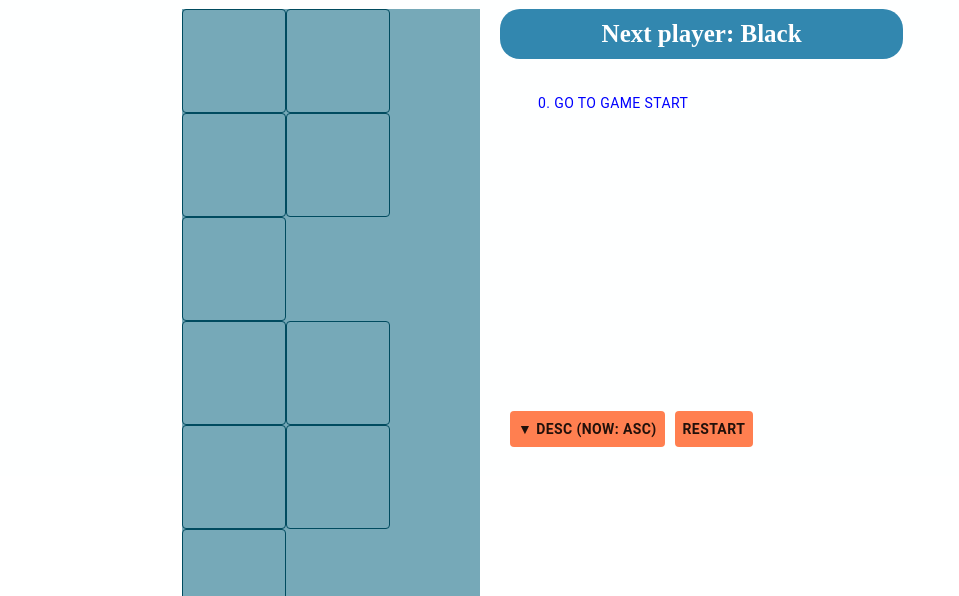
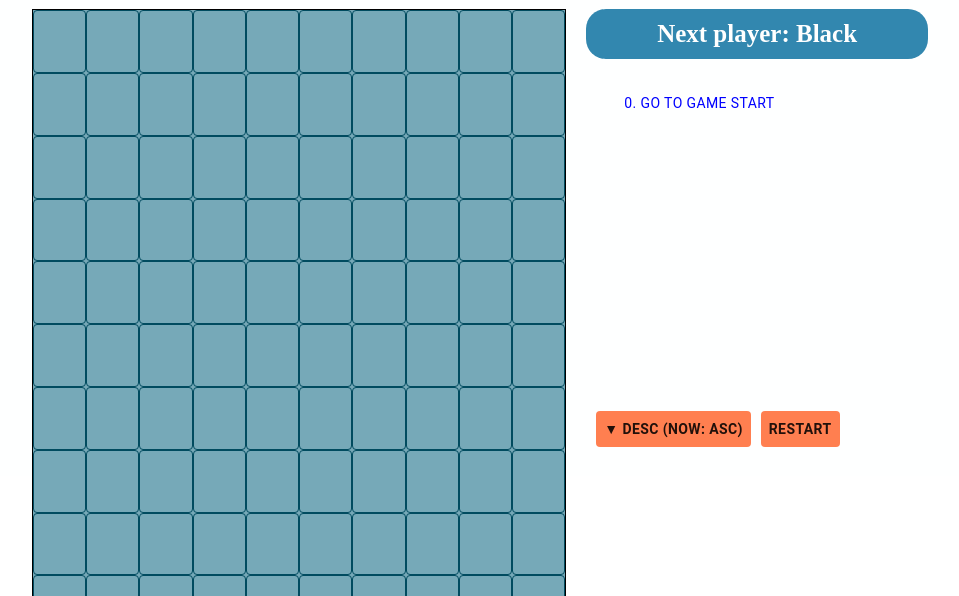
Before and after one commit to ewejeen/my-ohmok, a React app: page /game in a window 1280 px wide. Shown: the part 204-800 px from the top of the page, without its empty margins (160-1119 px from the left). Built offline with nearby package versions, Linux system fonts and the light colour scheme.

Commit message:
오목판 10x10으로 변경 및 우승조건 수정

```diff
--- a/src/game.css
+++ b/src/game.css
@@ -30,8 +30,9 @@
 .game-board {
   display: inline-block;
   box-sizing: border-box;
-  width:50%;
-  height:100%;
+  width:630px;
+  height:630px;
+  border:1px solid;
 }
 .game-board:after, .game-info:after {
   clear: both;
@@ -70,14 +71,9 @@ ol, ul {
 }
 
 .board-row{
-  margin-left:150px;
+  width:100%;
+  height:10%;
   background: #76a9b8 !important;
-}
-
-.board-row:after {
-  clear: both;
-  content: "";
-  display: table;
 }
 
 .status {
@@ -89,8 +85,10 @@ ol, ul {
   border: 1px solid #004b5f !important;
   box-sizing: border-box;
   font-weight: bold !important;
-  width: 104px;
-  height: 104px;
+  min-width:0 !important;
+  min-height:0 !important;
+  width: 10%;
+  height: 100%;
   text-align: center;
 }
 .square.activeB span{
--- a/src/game.js
+++ b/src/game.js
@@ -9,7 +9,7 @@ function Square(props){
         <Button className={`${props.className['sq']} ${props.className['win']}`}
                 onClick={props.onClick}
                 style={props.squareStyle}>
-            <span>{props.value}</span>
+            <span></span>
         </Button>
 
     );
@@ -33,10 +33,10 @@ class Board extends React.Component {
   render() {
     const row = [];
     let key = 0;
-    for(let i=0;i<5;i++){
+    for(let i=0;i<10;i++){
         const col = [];
-        for(let j=0;j<5;j++){
-            col.push(this.renderSquare((5 * i) + j));
+        for(let j=0;j<10;j++){
+            col.push(this.renderSquare((10 * i) + j));
 
             key++;
         }
@@ -44,7 +44,7 @@ class Board extends React.Component {
     }
 
     return (
-      <div>{row}</div>
+      <div style={{height:'100%'}}>{row}</div>
     );
   }
 }
@@ -78,7 +78,7 @@ class Game extends React.Component {
         super(props);
         this.state = {
             history: [{
-                squares: Array(25).fill(null),
+                squares: Array(100).fill(null),
             }],
             stepNumber: 0,
             xIsNext: true,
@@ -106,7 +106,7 @@ class Game extends React.Component {
             }]),
             stepNumber: history.length,
             xIsNext: !this.state.xIsNext,
-            isFinished: history.length === 25 ? 'Y' : 'N',
+            isFinished: history.length === 100 ? 'Y' : 'N',
         });
     }
 
@@ -125,8 +125,8 @@ class Game extends React.Component {
     }
 
     getRowAndColNum(sel){
-        let row, col;
-        if(sel < 5) row = 0;
+        let row=1, col=1;
+        /*if(sel < 5) row = 0;
         else if(sel < 10) row = 1;
         else if(sel < 15) row = 2;
         else if(sel < 20) row = 3;
@@ -139,7 +139,7 @@ class Game extends React.Component {
             case 3: col = 3; break;
             case 4: col = 4; break;
             default: break;
-        }
+        }*/
 
         return [row, col];
     }
@@ -223,32 +223,32 @@ function calculateWinner(squares, xIsNext, selectedSquare) {
     }
 
     // lines 계산
-    for(let i = 0; i < squares.length; i++){
+    for(let i = 0; i < widthCnt; i++){
         for(let j = 0; j < widthCnt; j++){
-            const mx = widthCnt - 1;
+            const sqNumber = i * widthCnt + j;
 
-            // 가로줄
-            if(i % widthCnt === 0){
-                let winObj = [i, (i + (mx - 3)), (i + (mx - 2)), (i + (mx - 1)), (i + mx)];
+            // 가로
+            if((j + (widthCnt * i) + 4) <= widthCnt * (i + 1) - 1){
+                let winObj = [sqNumber, (sqNumber + 1), (sqNumber + 2), (sqNumber + 3), (sqNumber + 4)];
                 if(!includesArray(lines, winObj)) lines.push(winObj);
             }
 
-            // 세로줄
-            if(i < widthCnt){
-                let winObj = [i, (i + widthCnt), (i + (widthCnt * 2)), (i + (widthCnt * 3)), (i + (widthCnt * 4))];
+            // 세로
+            if((sqNumber + (widthCnt * 4)) < squares.length){
+                let winObj = [sqNumber, (sqNumber + widthCnt), (sqNumber + (widthCnt * 2)), (sqNumber + (widthCnt * 3)), (sqNumber + (widthCnt * 4))];
                 if(!includesArray(lines, winObj)) lines.push(winObj);
             }
 
             // 대각선 우하향
-            if((i + (widthCnt * mx) + mx) < squares.length){
-                let winObj = [i, (i + (widthCnt * (mx - 3)) + (mx - 3)), (i + (widthCnt * (mx - 2)) + (mx - 2)), (i + (widthCnt * (mx - 1)) + (mx - 1)), (i + (widthCnt * mx) + mx)];
+            if((sqNumber + (widthCnt * 4) + 4) < squares.length && i <= (widthCnt / 2) && j <= (widthCnt / 2)){
+                let winObj = [sqNumber, (sqNumber + widthCnt + 1), (sqNumber + (widthCnt * 2) + 2), (sqNumber + (widthCnt * 3) + 3), (sqNumber + (widthCnt * 4) + 4)];
                 if(!includesArray(lines, winObj)) lines.push(winObj);
             }
 
             // 대각선 좌하향
-            if(i === (squares.length - widthCnt)){
-               let winObj = [i, (i - (widthCnt * (mx - 3)) + (mx - 3)), (i - (widthCnt * (mx - 2)) + (mx - 2)), (i - (widthCnt * (mx - 1)) + (mx - 1)), (i - (widthCnt * mx) + mx)];
-               if(!includesArray(lines, winObj)) lines.push(winObj);
+            if((sqNumber + (widthCnt * 4) - 4) <= (squares.length - widthCnt) && i <= (widthCnt / 2) && j >= (widthCnt / 2 - 1)){
+                let winObj = [sqNumber, (sqNumber + widthCnt - 1), (sqNumber + (widthCnt * 2) - 2), (sqNumber + (widthCnt * 3) - 3), (sqNumber + (widthCnt * 4) - 4)];
+                if(!includesArray(lines, winObj)) lines.push(winObj);
             }
         }
     }
```
